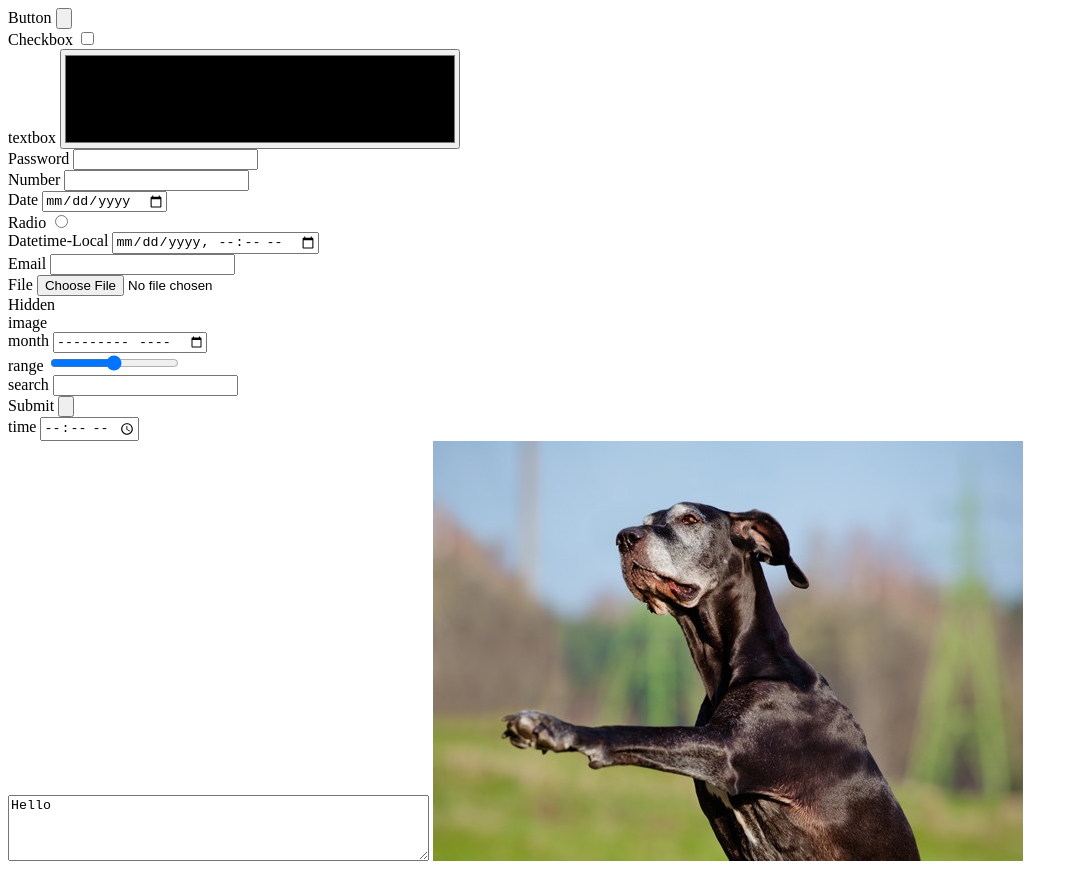
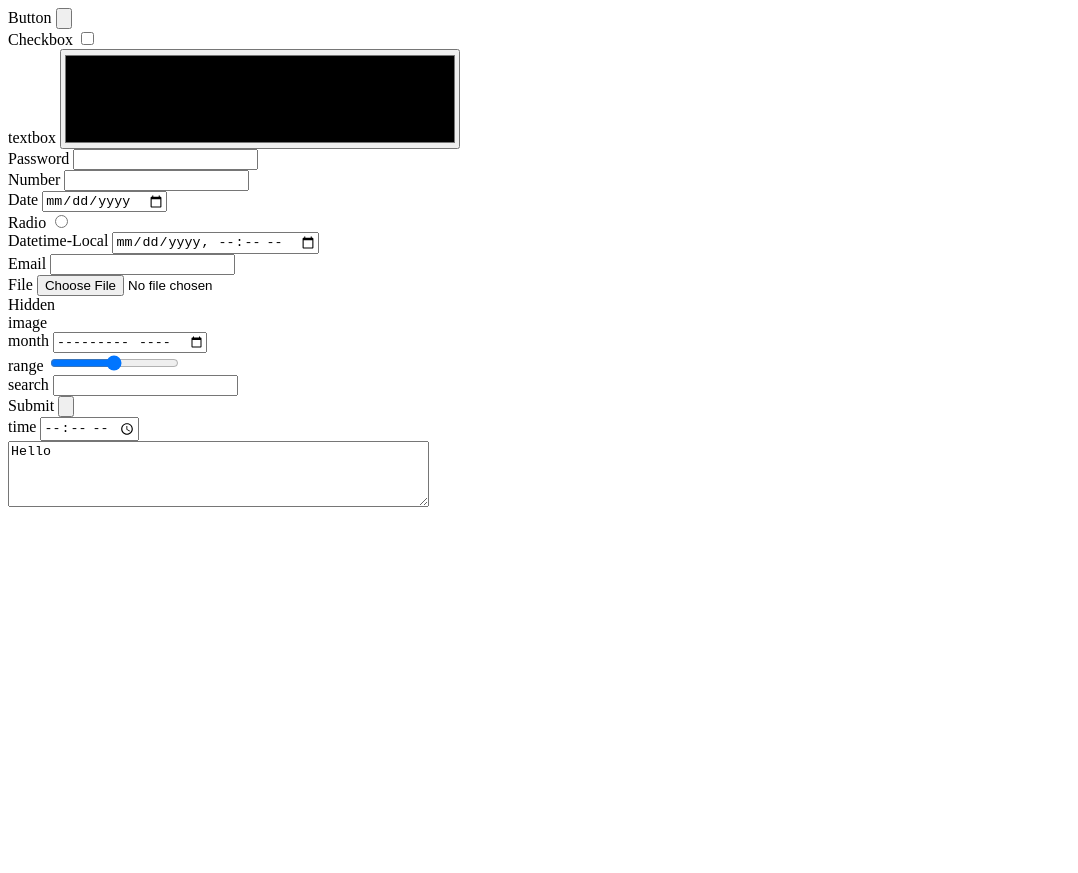
Before and after one commit to bartl910/formhtml, a plain HTML site: page index.html in a window 1280 px wide. Shown: the whole page, without its empty margins (0-1078 px from the left). After the commit the page ends 800 px from the top, so only its background shows below. Drawn offline with Linux system fonts and the light colour scheme.

Commit message:
Second Attempt

```diff
--- a/index.html
+++ b/index.html
@@ -78,6 +78,5 @@
 <textarea rows="4" cols="50">
 Hello
 </textarea>
-<img src="./dogpic/dog.jpg"
   </body>
 </html>
```
